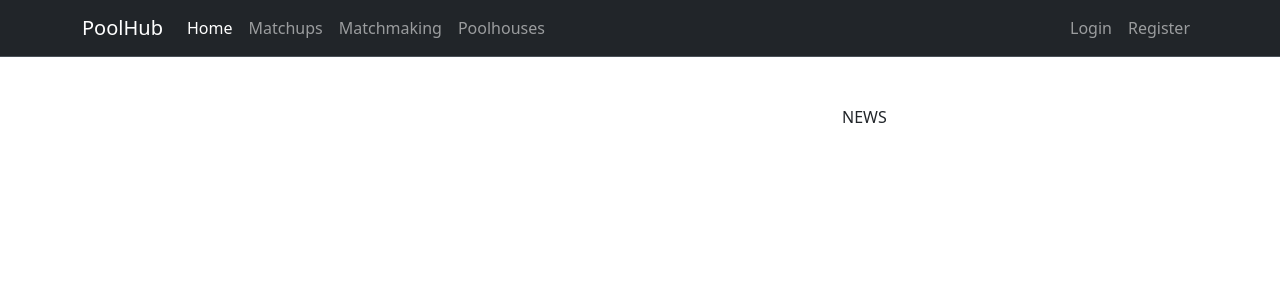
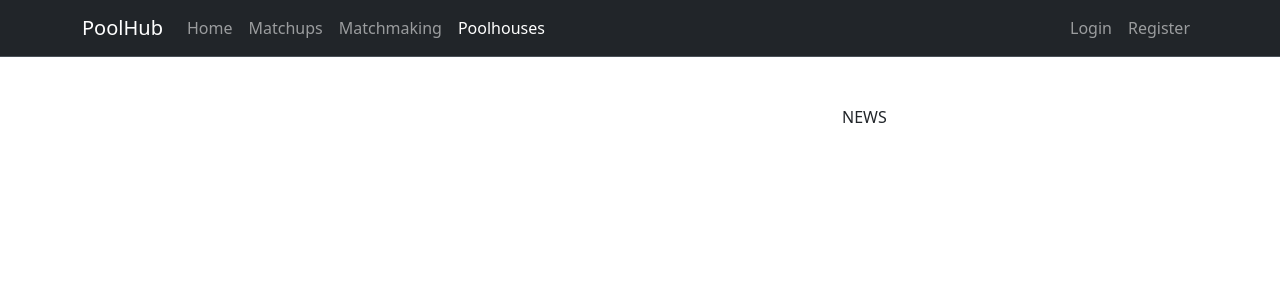
Before and after one commit to gurjika/Strikem, a Django app: template poolstore/templates/poolstore/poolhouses.html in a window 1280 px wide. Shown: the top 300 px of the page. Run offline with Django 5.2, Linux system fonts and the light colour scheme; the template is opened without the code that fills it, so the values that code supplies are empty; some libraries are stand-ins or nearby versions.

Commit message:
show active page on navbar

```diff
--- a/core/templates/core/login.html
+++ b/core/templates/core/login.html
@@ -44,4 +44,8 @@
 
         </div>
     </div>
+
+<script>
+    makeMeActive('login');
+</script>
 {% endblock %}
--- a/core/templates/core/register.html
+++ b/core/templates/core/register.html
@@ -109,4 +109,9 @@
 
         </script>
     </div>
+
+
+    <script>
+        makeMeActive('register');
+    </script>
 {% endblock %}
--- a/poolstore/static/js/matchmake.js
+++ b/poolstore/static/js/matchmake.js
@@ -5,6 +5,7 @@ const matchSocket = new WebSocket(
     '/ws/matchmake/'
 );
 
+makeMeActive('matchmake');
 
 
 document.getElementById('control-btn').onclick = function (e) {
--- a/poolstore/templates/poolstore/base.html
+++ b/poolstore/templates/poolstore/base.html
@@ -42,32 +44,34 @@
               <div class="collapse navbar-collapse" id="navbarColor01">
                 <ul class="navbar-nav me-auto mb-2 mb-lg-0">
                   <li class="nav-item">
-                    <a class="nav-link active" aria-current="page" href="{% url 'home' %}">Home</a>
+                    <a class="nav-link" aria-current="page" href="{% url 'home' %}" id="home">Home</a>
                   </li>
 
                   <li class="nav-item">
-                    <a class="nav-link" href="{% url 'matchup-list' %}">Matchups</a>
+                    <a class="nav-link" href="{% url 'matchup-list' %}" id="matchup">Matchups</a>
                   </li>
 
                   <li class="nav-item">
-                    <a class="nav-link" href="{% url 'matchmake' %}">Matchmaking</a>
+                    <a class="nav-link" href="{% url 'matchmake' %}" id="matchmake">Matchmaking</a>
                   </li>
 
                   <li class="nav-item">
-                    <a class="nav-link" href="{% url 'poolhouse-list' %}">Poolhouses</a>
+                    <a class="nav-link link-opacity-10-hover" href="{% url 'poolhouse-list' %}" id="poolhouses">Poolhouses</a>
                   </li>
 
 
                 </ul>
 
+
+
                 <ul class="navbar-nav">
                   {% if not request.user.is_authenticated %}
                   <li class="nav-item">
-                    <a class="nav-link" href="{% url 'login' %}">Login</a>
+                    <a class="nav-link" href="{% url 'login' %}" id="login">Login</a>
                   </li>
 
                   <li class="nav-item">
-                    <a class="nav-link" href="{% url 'register' %}">Register</a>
+                    <a class="nav-link" href="{% url 'register' %}" id="register">Register</a>
                   </li>
                   {% else %}
                   <li class="nav-item">
--- a/poolstore/templates/poolstore/home.html
+++ b/poolstore/templates/poolstore/home.html
@@ -8,8 +8,8 @@
 
 
 <script>
+    makeMeActive('home');
 
-    console.log('gee')
     var username = JSON.parse(document.getElementById('username').textContent);
 
         var matchUpSocket = new WebSocket(
--- a/poolstore/templates/poolstore/matchup-list.html
+++ b/poolstore/templates/poolstore/matchup-list.html
@@ -69,4 +69,8 @@
             </div>
         </div>
     </div>
+
+<script>
+    makeMeActive('matchup');
+</script>
 {% endblock %}
--- a/poolstore/templates/poolstore/poolhouses.html
+++ b/poolstore/templates/poolstore/poolhouses.html
@@ -47,5 +47,9 @@
 
 </div>
 
+<script>
+    makeMeActive('poolhouses');
+</script>
+
 
 {% endblock %}
```
Also changed, not shown: other parts of poolstore/templates/poolstore/base.html (+7 -1 lines), poolstore/static/js/shared-utils.js (added, +13 -0 lines), poolstore/templates/poolstore/matchmake.html (line endings or trailing spaces).
